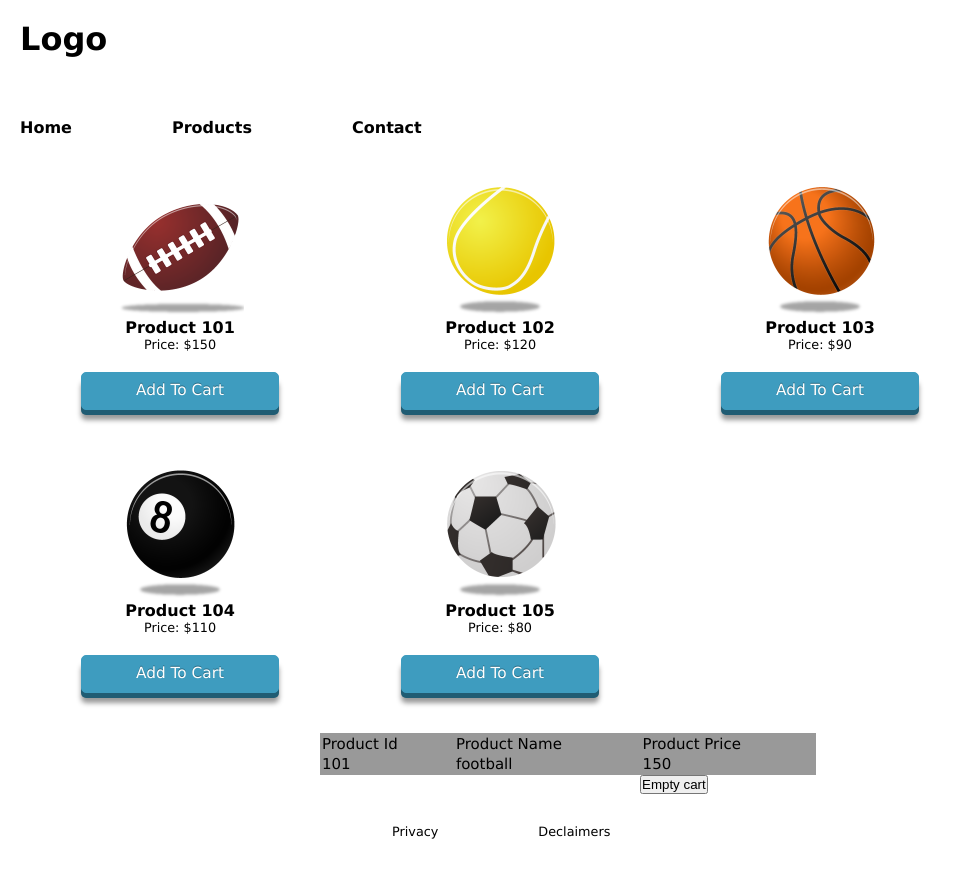
After one commit to shivshaktisingh-cedcommerce/php, a PHP site: page /products.php?action=add-to-cart&id=101&name=football&price=150 in a window 1280 px wide. The commit adds this page. Shown: the whole page, without its empty margins (0-964 px from the left). Run offline with PHP 8.4, Linux system fonts and the light colour scheme.

Commit message:
php add to cart

```diff
--- /dev/null
+++ b/config.php
@@ -0,0 +1,17 @@
+
+<?php
+$products = array (
+  array("ID"=>101, "name"=>"football", "image"=>"football.png",
+  "price"=>150),
+  array("ID"=>102, "name"=>"tennis", "image"=>"tennis.png",
+  "price"=>120),
+  array("ID"=>103, "name"=>"basketball", "image"=>"basketball.png",
+  "price"=>90),
+  array("ID"=>104, "name"=>"table-tennis", "image"=>"table-tennis.png",
+  "price"=>110),
+  array("ID"=>105, "name"=>"soccer", "image"=>"soccer.png",
+  "price"=>80),
+
+
+);
+?>
--- /dev/null
+++ b/footer.php
@@ -0,0 +1,8 @@
+<div id="footer">
+		<nav>
+			<ul id="footer-links">
+				<li><a href="#">Privacy</a></li>
+				<li><a href="#">Declaimers</a></li>
+			</ul>
+		</nav>
+	</div>
--- /dev/null
+++ b/header.php
@@ -0,0 +1,18 @@
+<html>
+    <head>
+</head>
+<body>
+
+<div id="header">
+		<h1 id="logo">Logo</h1>
+		<nav>
+			<ul id="menu">
+				<li><a href="index.php">Home</a></li>
+				<li><a href="products.php">Products</a></li>
+				<li><a href="contact.php">Contact</a></li>
+			</ul>
+		</nav>
+	</div>
+
+</body>
+</html>
--- /dev/null
+++ b/products.php
@@ -0,0 +1,84 @@
+<?php
+session_start();
+
+
+
+if(!isset($_SESSION['cart']))
+$_SESSION['cart']=array();
+?>
+<!DOCTYPE html>
+<html>
+<head>
+    <title>
+        Products
+    </title>
+    <link href="style.css" type="text/css" rel="stylesheet">
+</head>
+<body>
+<?php include 'header.php';?>
+<?php include 'config.php';?>
+    <div id="main">
+        <div id="products">
+            <?php
+            $counter=100;
+            foreach($products as $i => $values)
+            {
+                $counter++;
+                ?>
+               <div id="product-101" class="product">
+                <img src="<?php echo $values['image']?>">
+                <h3 class="title"><a href="#">Product <?php echo $counter?></a></h3>
+                <span><?php echo "Price: $" .$values['price'] ?> </span>
+                <a class="add-to-cart" href="products.php?action=add-to-cart&id=<?php echo $counter; ?>&name=<?php echo $values['name']; ?>&price=<?php echo $values['price']; ?>">Add To Cart</a>
+            </div>
+            <?php }?>
+
+        </div>
+        <?php
+        if(isset($_POST['submit']))
+        {
+            session_destroy();
+        }
+
+        if ( isset( $_GET['action'] ) && $_GET['action']=='add-to-cart'){
+         $id = $_GET['id'] ;
+         $name = $_GET['name'];
+         $price = $_GET['price'];
+         $item=array("ID"=>$id,"Name"=>$name,"Price"=>$price);
+         array_push($_SESSION['cart'],$item);
+        }
+
+
+         ?>
+
+         <div id="cart1">
+        <table>
+            <tr>
+                <td>Product Id</td>
+                <td>Product Name</td>
+                <td>Product Price</td>
+
+            </tr>
+        <?php foreach($_SESSION['cart'] as $key=>$value){ ?>
+            <tr>
+                <td><?php echo $value['ID'] ?></td>
+                <td><?php echo $value['Name'] ?></td>
+                <td><?php echo $value['Price'] ?></td>
+
+            </tr>
+            <?php } ?>
+       </table>
+       <form method="POST" action="">
+       <input type="submit" name ="submit" id="empty" value="Empty cart">
+        </form>
+       </div>
+
+
+
+       </div>
+
+    </div>
+    <?php include 'footer.php';?>
+
+        </body>
+</html>
--- /dev/null
+++ b/style.css
@@ -0,0 +1,154 @@
+*{
+    margin: 0px;
+    padding: 0px;
+}
+
+body{
+    font-family: Verdana;
+    font-size: 0.8em;
+}
+
+/*
+ * Common Styles
+ */
+
+#header, #main, #footer{
+    padding: 20px;
+}
+
+#main{
+    padding-top: 0px;
+    padding-bottom: 0px;
+}
+
+#logo{
+    font-size: 32px;
+    margin-bottom: 50px;
+}
+
+#menu,
+#footer-links{
+    list-style: none;
+    overflow: hidden;
+}
+
+#menu li,
+#footer-links li{
+    float: left;
+}
+
+#menu li a,
+#footer-links li a{
+    padding: 10px 50px;
+    text-align: center;
+    display: block;
+    text-decoration: none;
+    color: #000000;
+}
+
+#menu li a{
+    font-size: 16px;
+    font-weight: bold;
+}
+
+#menu li:first-child a,
+#footer-links li:first-child a{
+    padding-left: 0px;
+}
+
+#footer-links{
+    width: 40%;
+    margin: 0 auto;
+}
+
+/*
+ * Home Page
+ */
+
+ #main p{
+    font-size: 15px;
+    word-spacing: 2px;
+    margin-bottom: 10px;
+    text-align: justify;
+}
+
+/*
+ * Product Page
+ */
+
+ #products{
+    overflow: hidden;
+ }
+
+ #products .product{
+    float: left;
+    margin-bottom: 20px;
+    max-width: 280px;
+    padding: 20px;
+    text-align: center;
+ }
+
+ #products .product .title a{
+    text-decoration: none;
+    font-size: 16px;
+    font-weight: light;
+    color: #000000;
+ }
+
+
+ #products .product .add-to-cart, #contact-form .submit input[type="submit"] {
+    width:500px;
+    background: #3e9cbf;
+    padding: 8px 14px 10px;
+    border:1px solid #3e9cbf;
+    cursor:pointer;
+    font-size:1.2em;
+    display: block;
+    max-width: 60%;
+    margin: 20px auto 0px;
+    text-decoration: none;
+    text-shadow: 0 -1px 0px rgba(0, 0, 0, 0.3);
+    color: #fff;
+    -webkit-box-shadow: inset 0px 1px 0px #3e9cbf, 0px 5px 0px 0px #205c73, 0px 10px 5px #999;
+    -moz-box-shadow: inset 0px 1px 0px #3e9cbf, 0px 5px 0px 0px #205c73, 0px 10px 5px #999;
+    box-shadow: inset 0px 1px 0px #3e9cbf, 0px 5px 0px 0px #205c73, 0px 10px 5px #999;
+    -moz-border-radius: 5px;
+    -webkit-border-radius: 5px;
+    border-radius: 5px;
+}
+ #products .product .add-to-cart:hover,
+ #products .product .add-to-cart:focus,
+ #contact-form .submit input[type="submit"]:hover,
+ #contact-form .submit input[type="submit"]:focus {
+    color:#dfe7ea;
+    -webkit-box-shadow: inset 0px 1px 0px #3e9cbf, 0px 2px 0px 0px #205c73, 0px 2px 5px #999;
+    -moz-box-shadow: inset 0px 1px 0px #3e9cbf, 0px 2px 0px 0px #205c73, 0px 2px 5px #999;
+    box-shadow: inset 0px 1px 0px #3e9cbf, 0px 2px 0px 0px #205c73, 0px 2px 5px #999;
+}
+
+#contact-form .submit input[type="submit"]{
+    width: 100px;
+    display: inline;
+    font-size: 1em;
+}
+
+
+#contact-form label, #contact-form .form-control{
+    display: block;
+    margin-bottom: 10px;
+    padding: 10px 0px;
+}
+
+table {
+    margin-left:300px;
+    background-color:#999;
+    font-size:15px;
+    width:40%;
+}
+td{
+    margin-left:10px;
+}
+#empty{
+    margin-left:50%;
+    color:black;
+}
```
Also changed, not shown: contact.php (added, +29 -0 lines), index.php (+13 -51 lines), basketball.png (added), football.png (added), soccer.png (added), table-tennis.png (added), tennis.png (added).
